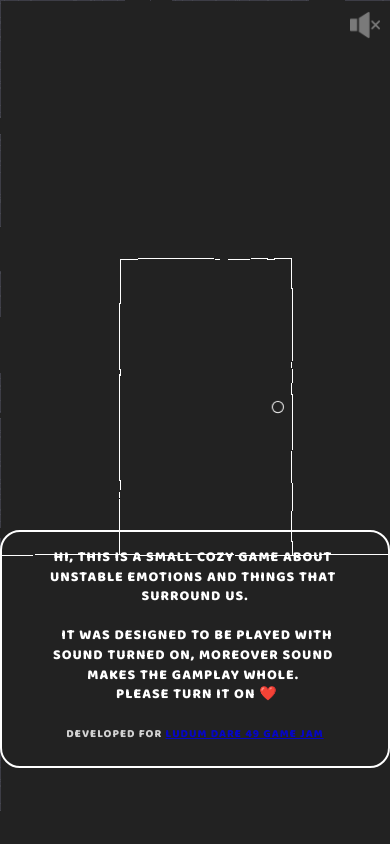
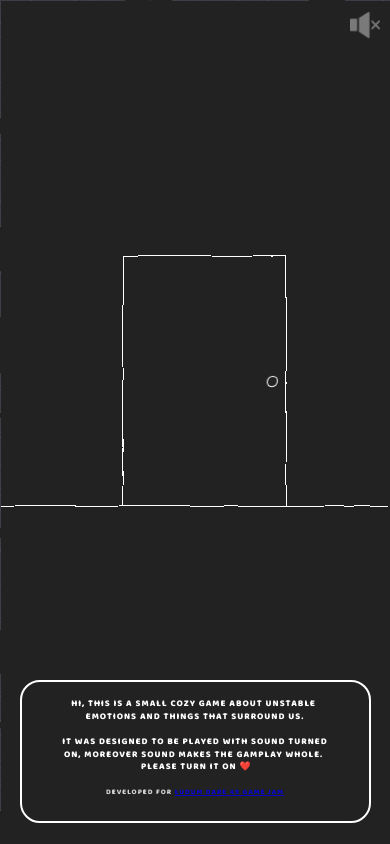
Before and after one commit to cakeinpanic/ld49, a React app: page / in a window 390 px wide. Built offline with nearby package versions, Linux system fonts and the light colour scheme.

Commit message:
add more adaptive layout

```diff
--- a/src/App.css
+++ b/src/App.css
@@ -23,7 +23,7 @@
 }
 
 .bg.light {
-    background: radial-gradient(ellipse, rgba(210, 163, 69, 0) 0%, rgb(210, 163, 69) 50%, rgba(210, 163, 69, 0) 60%,rgba(210, 163, 69, 0) 100%);
+    background: radial-gradient(ellipse, rgba(210, 163, 69, 0) 0%, rgb(210, 163, 69) 50%, rgba(210, 163, 69, 0) 60%, rgba(210, 163, 69, 0) 100%);
     transition: filter 500ms linear, opacity 500ms ease-in-out;
     opacity: calc(var(--opacity) * .14);
 
@@ -57,38 +57,68 @@
     height: 100%;
 
 }
-.Game #lamp{
+
+.Game #lamp {
     opacity: 0;
     transform: scale(.5);
     top: 170px;
     transition: all 2s ease-out;
 }
-.Game.started #lamp{
+
+.Game.started #lamp {
     opacity: 100%;
     transform: scale(1);
     top: 71px;
 }
 
+.about{
+    position: absolute;
+    right: 54px;
+    top: 14px;
+    color: white;
+    font-weight: bold;
+    font-size: 12px;
+    opacity: 40%;
+    display: none;
+}
+
 @media (max-width: 650px) {
-    .Game #lamp{
+    .Game #lamp {
         transform: scale(.1);
         top: -10px;
         left: -140px;
         transition: all 2s ease-out;
     }
+
     .Game.started #lamp {
         opacity: 100%;
         transform: scale(0.5);
         top: -10px;
     }
-    /*.nightmare .light.bg {*/
-    /*    left: 41%;*/
-    /*    top: 28%;*/
-    /*    width: 50%;*/
-    /*    height: 27%;*/
-    /*    transition: opacity .1s ease-out;*/
-    /*    position: absolute;*/
-    /*}*/
+
+    .Buttons {
+        height: 200px;
+        justify-content: start;
+        overflow: scroll;
+        padding-top: 10px;
+        width: 1000px;
+        overflow-x: scroll;
+    }
+
+    .welcome-btn {
+        font-size: 9px !important;
+        width: 90% !important;
+        background: rgba(#000, .8) !important;
+        bottom: 5px !important
+    }
+
+    .doors-container .door {
+        width: 164px;
+        height: 255px;
+        left: calc(50% - 73px);
+        top: calc(50% - 167px);
+
+    }
 }
 
 .start-btn {
--- a/src/Buttons.css
+++ b/src/Buttons.css
@@ -92,6 +92,15 @@
     text-align: center;
 }
 
+.Buttons-wrapper {
+    width: 100%;
+    overflow-x: auto;
+    position: absolute;
+    bottom: 2px;
+    left: 0;
+    height: 210px;
+}
+
 .gameover .btn {
     max-width: 400px;
 }
--- a/src/Buttons.tsx
+++ b/src/Buttons.tsx
@@ -24,6 +24,7 @@ export function Buttons({doRestartGame}:{doRestartGame: Function}) {
 
       {/*  <div className="score">Score: {score}</div>*/}
       {/*</div>*/}
+      <div className="Buttons-wrapper">
     <div className={"Buttons " + (isGameOver ? 'gameover': '')}>
 
       {
@@ -33,6 +34,7 @@ export function Buttons({doRestartGame}:{doRestartGame: Function}) {
                       onClick={() => clicked(a.score)}>{a.text}</div>)
       }
     </div>
+      </div>
       </>
   )
 }
--- a/src/Doors.tsx
+++ b/src/Doors.tsx
@@ -1,8 +1,9 @@
 import React, { useState } from 'react'
 import './Doors.css'
 
-export const Doors = ({ onStart, allIsLoaded }: { allIsLoaded: boolean,onStart: Function }) => {
-const [isStarted, setIsStarted] =useState(false)
+export const Doors = ({ onStart, allIsLoaded }: { allIsLoaded: boolean, onStart: Function }) => {
+  const [isStarted, setIsStarted] = useState(false)
+  const [showAbout, setShowAbout] = useState(false)
   const start = () => {
     const root = document.body
     root?.style.setProperty('--anim', 'infinite')
@@ -14,7 +15,7 @@ const [isStarted, setIsStarted] =useState(false)
       <div className="doors-container">
         <div className='door' onClick={start}>
           <div className='face'>
-           <button style={{opacity: allIsLoaded ? '100%':'0%'}}className="loading-btn btn--stripe btn">
+            <button style={{ opacity: allIsLoaded ? '100%' : '0%' }} className="loading-btn btn--stripe btn">
               Start
             </button>
 
@@ -24,10 +25,14 @@ const [isStarted, setIsStarted] =useState(false)
 
 
       </div>
-      <button className="welcome-btn  btn"  style={{opacity: isStarted ? '0':'100%', bottom: isStarted ? '20px': '60px'}}>
-       Hi, this is a small cozy game about unstable emotions and things that surround us.<br/><br/>  It was designed to be played with sound turned on, moreover sound makes the gamplay whole. <br/> Please turn it on ❤️
+      {/*<div className="about" onClick={()=>{setShowAbout(true)}}>About</div>*/}
+      <button className="welcome-btn  btn"
+              style={{ display: showAbout ? 'block': undefined ,opacity: isStarted ? '0' : '100%', bottom: isStarted ? '20px' : '60px' }}>
+        Hi, this is a small cozy game about unstable emotions and things that surround us.<br/><br/> It was designed to
+        be played with sound turned on, moreover sound makes the gamplay whole. <br/> Please turn it on ❤️
         <br/><br/>
-        <span className="ref">Developed for <a rel="noreferrer"  target="_blank" href="https://ldjam.com/events/ludum-dare/49">ludum dare 49 game jam</a></span>
+        <span className="ref">Developed for <a rel="noreferrer" target="_blank"
+                                               href="https://ldjam.com/events/ludum-dare/49">ludum dare 49 game jam</a></span>
       </button>
     </>
   )
```
Lines whose indentation alone changed are shown as unchanged.
